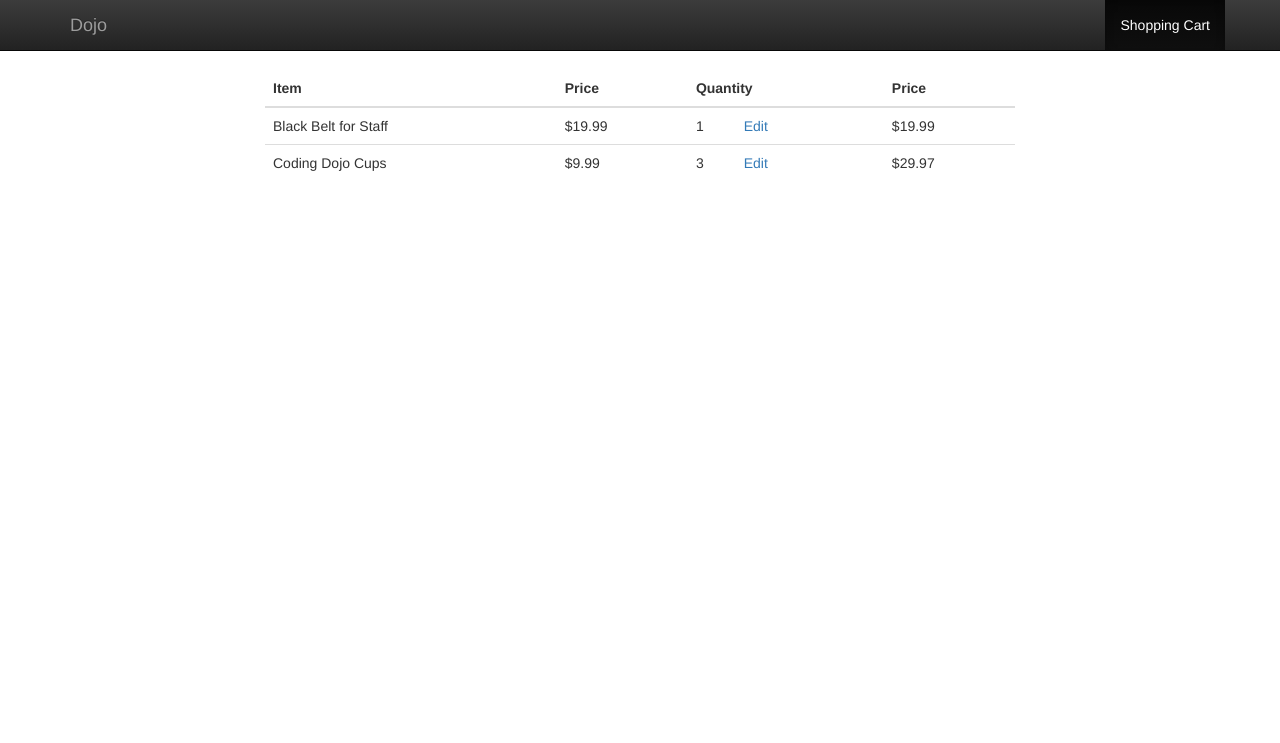
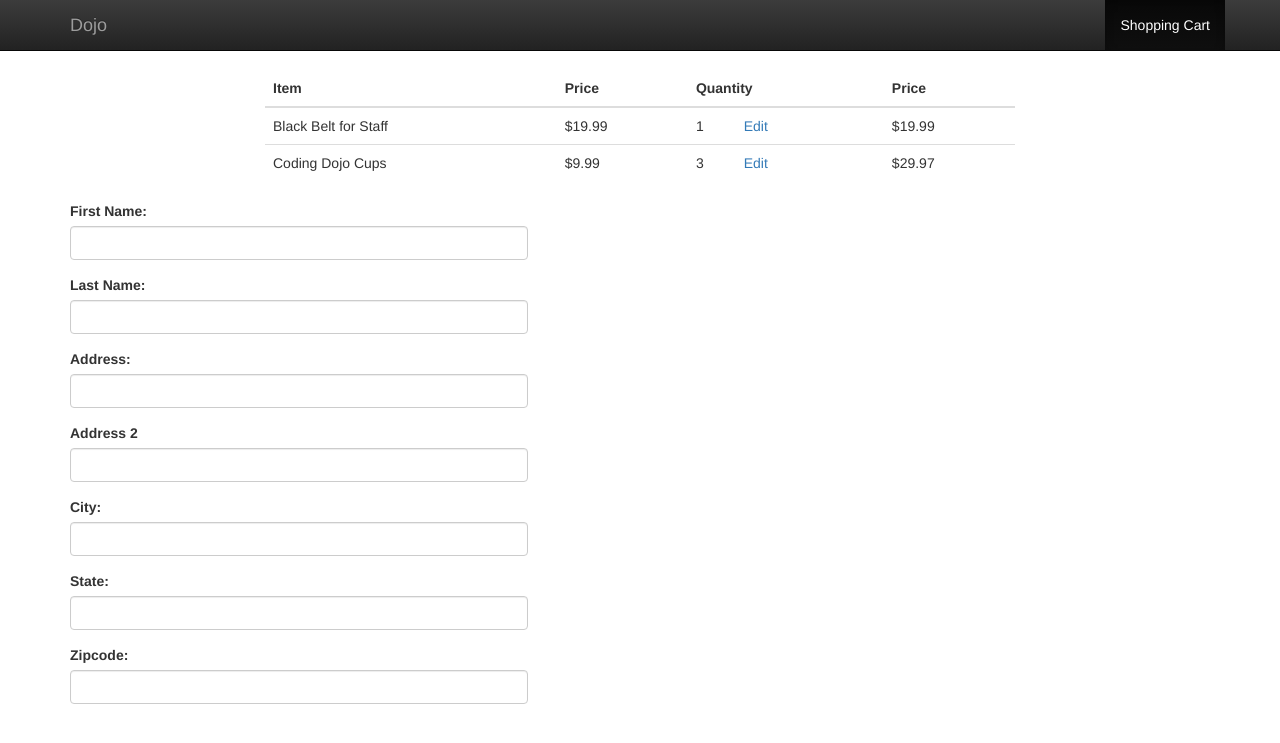
Before and after one commit to andyrewlee/ecom, a CodeIgniter app: page /index.php/carts/index in a window 1280 px wide. Shown: the top 743 px of the page. Run offline with CodeIgniter, Linux system fonts and the light colour scheme; some libraries are stand-ins or nearby versions.

Commit message:
Add shipping form on carts page

```diff
--- a/application/views/carts/index.php
+++ b/application/views/carts/index.php
@@ -63,6 +63,42 @@
                     </table>
                 </div>
             </div>
+            <div class="row">
+                <div class="col-md-5">
+                    <form role="form">
+                        <div class="form-group">
+                            <label for="first_name">First Name:</label>
+                            <input type="text" class="form-control" id="first_name">
+                        </div>
+                        <div class="form-group">
+                            <label for="last_name">Last Name:</label>
+                            <input type="text" class="form-control" id="last_name">
+                        </div>
+                        <div class="form-group">
+                            <label for="address">Address:</label>
+                            <input type="text" class="form-control" id="address">
+                        </div>
+                        <div class="form-group">
+                            <label for="address_two">Address 2</label>
+                            <input type="text" class="form-control" id="address_two">
+                        </div>
+                        <div class="form-group">
+                            <label for="city">City:</label>
+                            <input type="text" class="form-control" id="city">
+                        </div>
+                        <div class="form-group">
+                            <label for="state">State:</label>
+                            <input type="text" class="form-control" id="state">
+                        </div>
+                        <div class="form-group">
+                            <label for="zipcode">Zipcode:</label>
+                            <input type="text" class="form-control" id="zipcode">
+                        </div>
+                    </form>
+                </div>
+                <div class="col-md-5 col-md-offset-1">
+                </div>
+            </div>
         </div>
     </body>
 </html>
```
